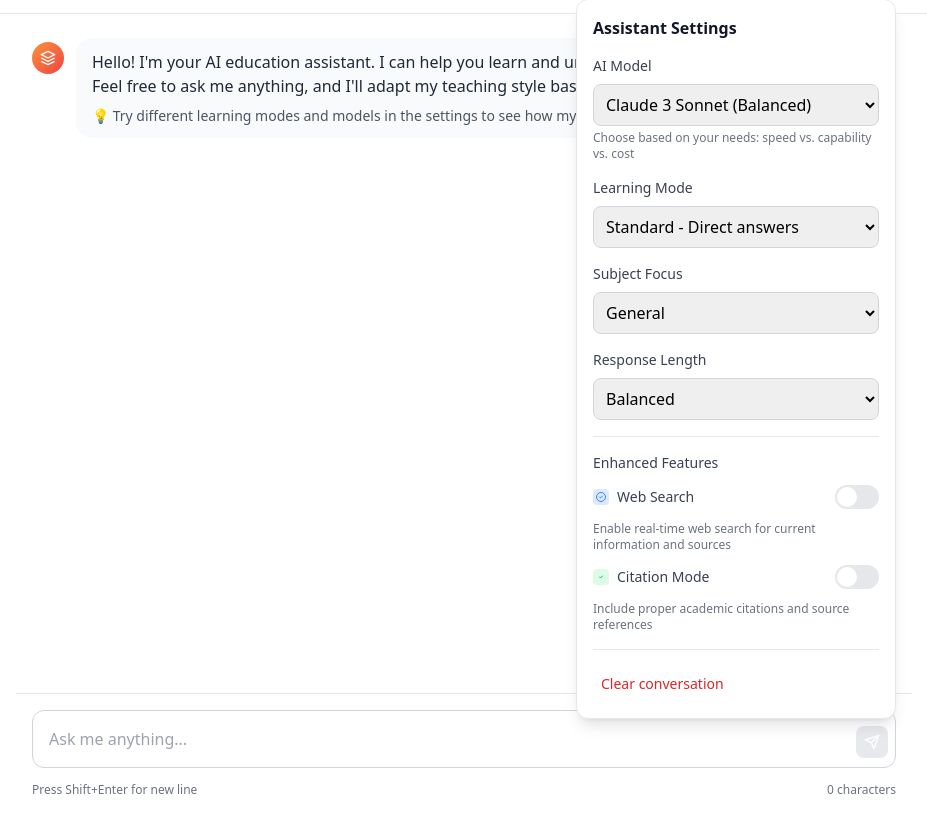
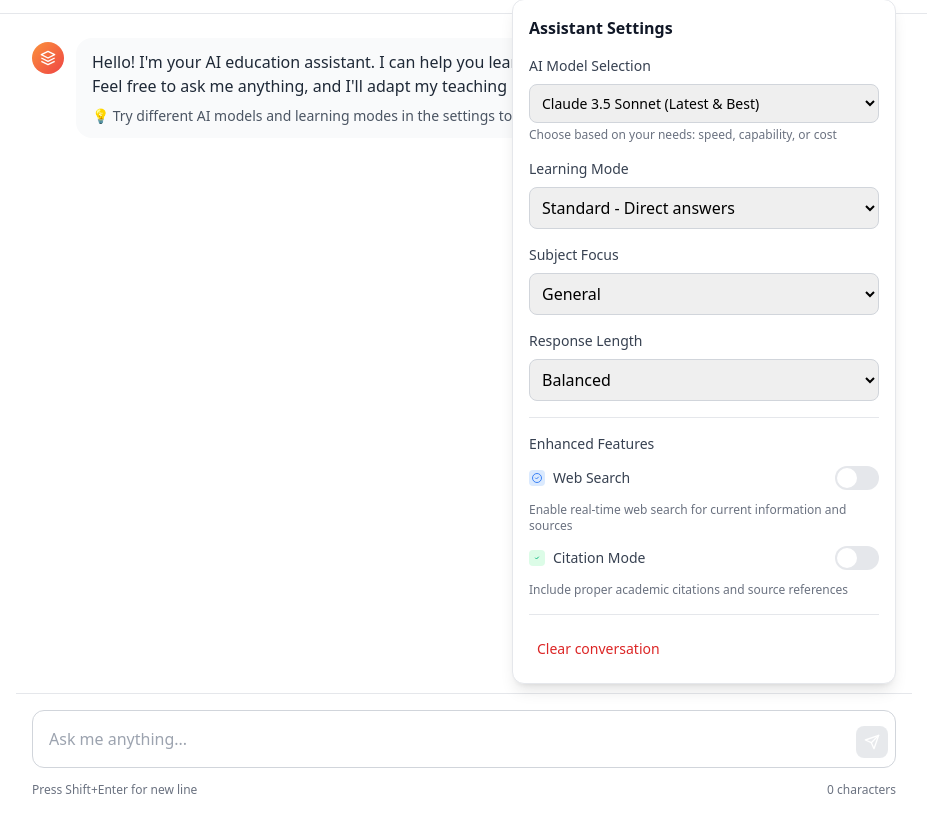
Before and after one commit to mitcmell/my-ai-education-app, a website: page public/index.html in a window 1280 px wide. Both pictures are taken after a click on the button 1054 px from the left and 40 px from the top of the page. Shown: the part 67-881 px from the top of the page, without its empty margins (176-1103 px from the left). Drawn offline with nearby package versions, Linux system fonts and the light colour scheme.

Commit message:
Update index.html

```diff
--- a/public/index.html
+++ b/public/index.html
@@ -74,6 +74,20 @@
             transform: translateY(-1px);
             box-shadow: 0 4px 12px rgba(79, 70, 229, 0.3);
         }
+
+        /* Custom optgroup styling */
+        optgroup {
+            font-weight: bold;
+            color: #374151;
+            background-color: #f9fafb;
+        }
+
+        optgroup option {
+            font-weight: normal;
+            color: #111827;
+            background-color: white;
+            padding-left: 20px;
+        }
     </style>
 </head>
 <body class="bg-white">
@@ -105,20 +119,57 @@
                     </button>
 
                     <!-- Settings panel -->
-                    <div id="settingsPanel" class="hidden absolute right-0 mt-2 w-80 bg-white rounded-xl shadow-lg border border-gray-200 p-4 z-20">
+                    <div id="settingsPanel" class="hidden absolute right-0 mt-2 w-96 bg-white rounded-xl shadow-lg border border-gray-200 p-4 z-20">
                         <h3 class="font-semibold text-gray-900 mb-4">Assistant Settings</h3>
 
                         <div class="space-y-4">
                             <div>
-                                <label class="block text-sm font-medium text-gray-700 mb-2">AI Model</label>
-                                <select id="model" class="w-full p-2 border border-gray-300 rounded-lg focus:ring-2 focus:ring-orange-500 focus:border-transparent">
-                                    <option value="claude-3-sonnet" selected>Claude 3 Sonnet (Balanced)</option>
-                                    <option value="claude-3-haiku">Claude 3 Haiku (Fast & Efficient)</option>
-                                    <option value="claude-3-opus">Claude 3 Opus (Most Capable)</option>
-                                    <option value="llama2-70b">Llama 2 70B (Alternative)</option>
-                                    <option value="titan-text-large">Amazon Titan Large (AWS Native)</option>
+                                <label class="block text-sm font-medium text-gray-700 mb-2">AI Model Selection</label>
+                                <select id="model" class="w-full p-2 border border-gray-300 rounded-lg focus:ring-2 focus:ring-orange-500 focus:border-transparent text-sm">
+                                    <!-- Balanced Performance -->
+                                    <optgroup label="🎯 Balanced Performance">
+                                        <option value="claude-3-5-sonnet" selected>Claude 3.5 Sonnet (Latest & Best)</option>
+                                        <option value="claude-3-sonnet">Claude 3 Sonnet (Reliable)</option>
+                                        <option value="gpt-4o">GPT-4o (OpenAI Latest)</option>
+                                    </optgroup>
+
+                                    <!-- Speed & Efficiency -->
+                                    <optgroup label="⚡ Speed & Efficiency">
+                                        <option value="claude-3-haiku">Claude 3 Haiku (Fastest)</option>
+                                        <option value="gpt-3.5-turbo">GPT-3.5 Turbo (Quick Responses)</option>
+                                        <option value="llama-3-8b">Llama 3 8B (Efficient)</option>
+                                    </optgroup>
+
+                                    <!-- Maximum Capability -->
+                                    <optgroup label="🧠 Maximum Capability">
+                                        <option value="claude-3-opus">Claude 3 Opus (Most Capable)</option>
+                                        <option value="gpt-4-turbo">GPT-4 Turbo (Advanced)</option>
+                                        <option value="llama-3-70b">Llama 3 70B (Large Scale)</option>
+                                    </optgroup>
+
+                                    <!-- Specialized Models -->
+                                    <optgroup label="🔬 Specialized Models">
+                                        <option value="claude-3-sonnet-math">Claude 3 Sonnet (Math Focus)</option>
+                                        <option value="gpt-4-code">GPT-4 (Code Specialist)</option>
+                                        <option value="mistral-large">Mistral Large (European)</option>
+                                    </optgroup>
+
+                                    <!-- AWS Native -->
+                                    <optgroup label="☁️ AWS Native">
+                                        <option value="titan-text-large">Amazon Titan Text Large</option>
+                                        <option value="titan-text-express">Amazon Titan Text Express</option>
+                                        <option value="nova-pro">Amazon Nova Pro</option>
+                                        <option value="nova-lite">Amazon Nova Lite</option>
+                                    </optgroup>
+
+                                    <!-- Open Source -->
+                                    <optgroup label="🔓 Open Source">
+                                        <option value="llama-2-70b">Llama 2 70B (Meta)</option>
+                                        <option value="mixtral-8x7b">Mixtral 8x7B (Mistral)</option>
+                                        <option value="command-r">Command R (Cohere)</option>
+                                    </optgroup>
                                 </select>
-                                <p class="text-xs text-gray-500 mt-1">Choose based on your needs: speed vs. capability vs. cost</p>
+                                <p class="text-xs text-gray-500 mt-1">Choose based on your needs: speed, capability, or cost</p>
                             </div>
 
                             <div>
@@ -228,7 +279,7 @@
                             </div>
                             <div class="bg-gray-50 rounded-2xl px-4 py-3 message-fade-in">
                                 <p class="text-gray-800">Hello! I'm your AI education assistant. I can help you learn and understand various topics. Feel free to ask me anything, and I'll adapt my teaching style based on your preferences.</p>
-                                <p class="text-gray-600 text-sm mt-2">💡 Try different learning modes and models in the settings to see how my responses change!</p>
+                                <p class="text-gray-600 text-sm mt-2">💡 Try different AI models and learning modes in the settings to see how my responses change!</p>
                             </div>
                         </div>
                     </div>
@@ -327,7 +378,7 @@
                             </div>
                             <div class="bg-gray-50 rounded-2xl px-4 py-3 message-fade-in">
                                 <p class="text-gray-800">Hello! I'm your AI education assistant. I can help you learn and understand various topics. Feel free to ask me anything, and I'll adapt my teaching style based on your preferences.</p>
-                                <p class="text-gray-600 text-sm mt-2">💡 Try different learning modes and models in the settings to see how my responses change!</p>
+                                <p class="text-gray-600 text-sm mt-2">💡 Try different AI models and learning modes in the settings to see how my responses change!</p>
                             </div>
                         </div>
                     </div>
@@ -485,7 +536,7 @@
                 if (data.modelUsed || data.searchResults) {
                     responseHeader = '<div class="text-xs text-gray-500 mb-2 flex items-center space-x-2">';
                     if (data.modelUsed) {
-                        responseHeader += `<span>📊 ${data.modelUsed}</span>`;
+                        responseHeader += `<span>🤖 ${data.modelUsed}</span>`;
                     }
                     if (data.searchResults) {
                         responseHeader += `<span>🔍 ${data.searchResults} web results</span>`;
@@ -521,7 +572,7 @@
                                                     <a href="${source.url}" target="_blank" class="flex items-center space-x-1">
                                                         <span>🔗</span>
                                                         <span>${source.title}</span>
-                                                    </a>
+                                                        </a>
                                                 </div>
                                             `).join('')}
                                         </div>
```
